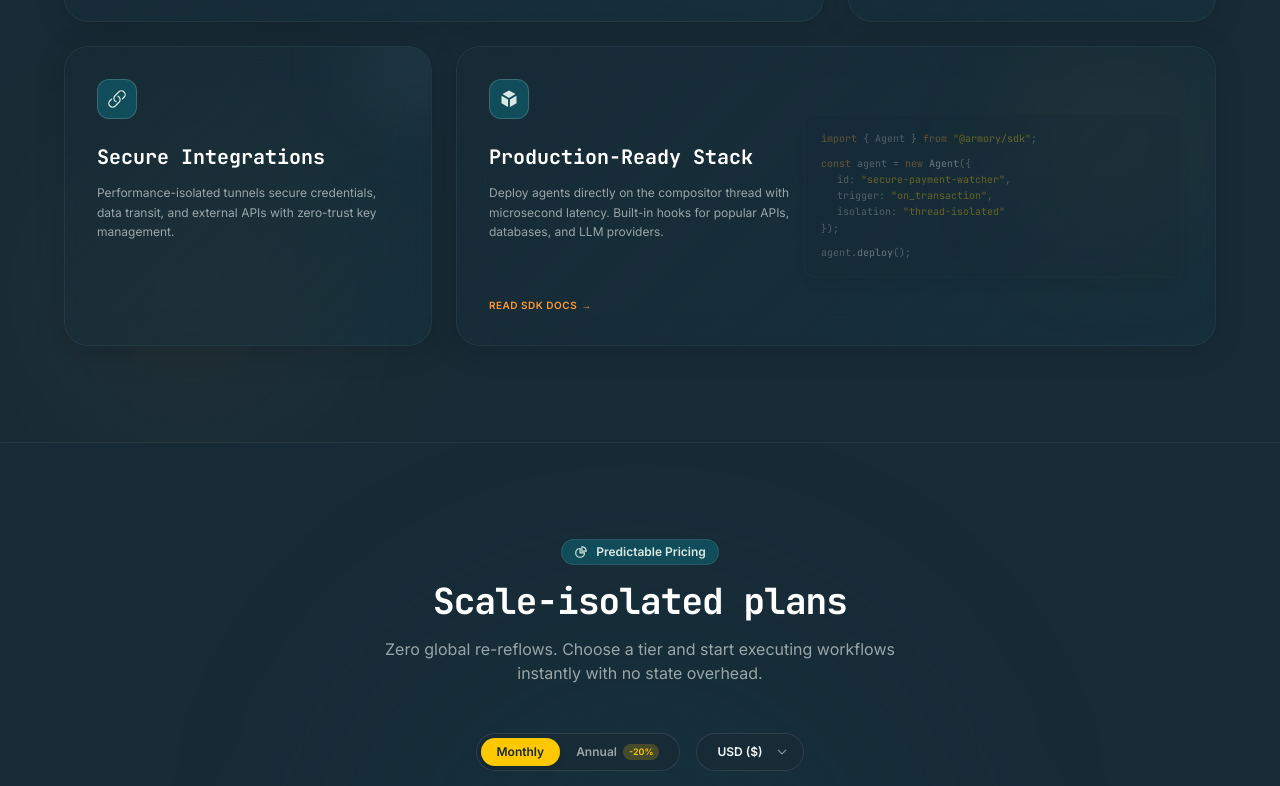
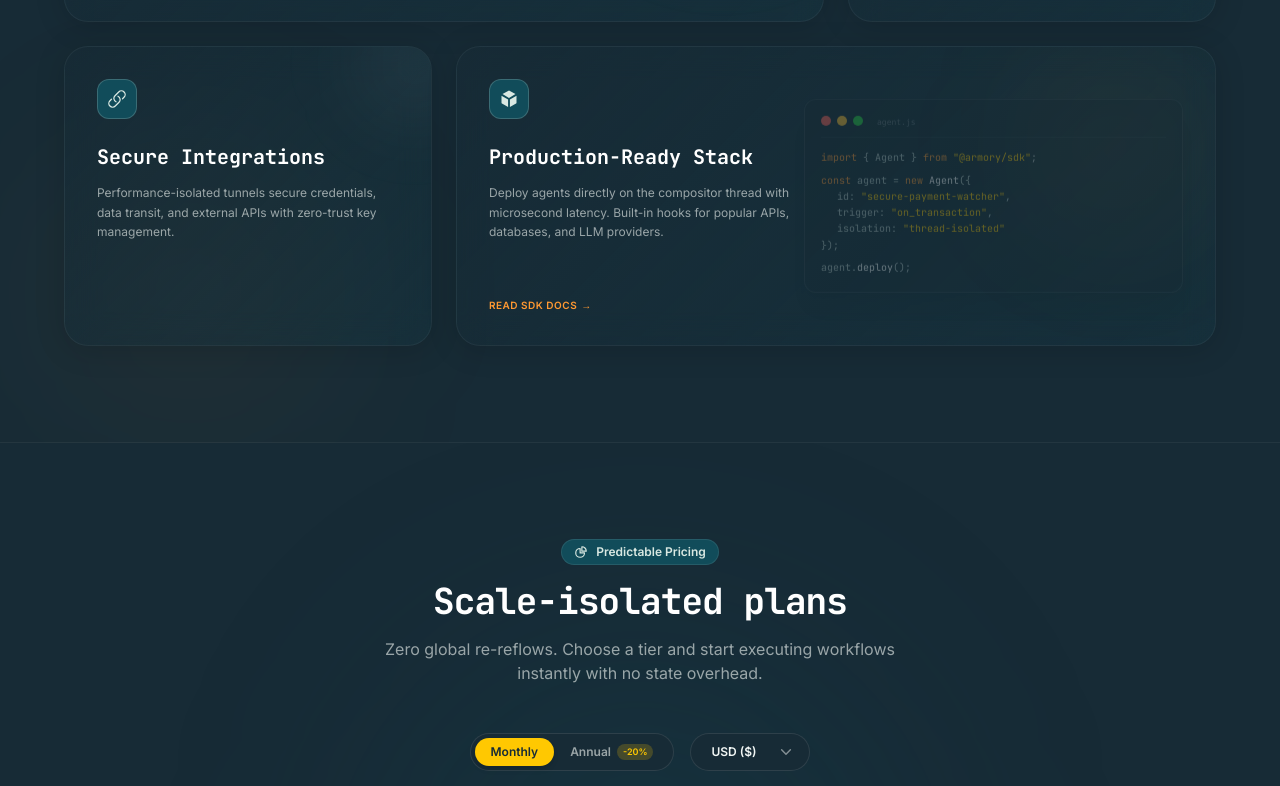
Before and after one commit to kittyboy06/FB_R1, a React (Vite) app: page / in a window 1280 px wide. Shown: the part 1334-2120 px from the top of the page. Built offline with nearby package versions, Linux system fonts and the light colour scheme.

Commit message:
style: implement custom currency selector, terminal mockups, and WAAPI digit transition animations

```diff
--- a/src/components/BentoGrid.jsx
+++ b/src/components/BentoGrid.jsx
@@ -122,15 +122,22 @@ export function BentoGrid() {
         <div className="absolute top-0 right-0 w-[200px] h-[200px] bg-deep-saffron/5 rounded-full blur-3xl pointer-events-none group-hover:bg-deep-saffron/10 transition-colors duration-300" />
 
         {/* SVG Graphic Background */}
-        <div className="absolute right-8 top-1/2 -translate-y-1/2 w-1/2 h-4/5 hidden sm:flex items-center justify-center opacity-35 group-hover:opacity-65 transition-opacity duration-300">
-          <div className="w-full text-left font-heading text-[10px] text-mystic-mint/80 bg-oceanic-noir/80 border border-arctic-powder/5 p-4 rounded-xl shadow-lg leading-relaxed select-text">
+        <div className="absolute right-8 top-1/2 -translate-y-1/2 w-1/2 h-4/5 hidden sm:flex items-center justify-center opacity-35 group-hover:opacity-65 transition-all duration-300">
+          <div className="w-full text-left font-heading text-[10px] text-mystic-mint/80 bg-oceanic-noir/90 border border-arctic-powder/10 p-4 rounded-xl shadow-xl leading-relaxed select-text relative overflow-hidden backdrop-blur-md">
+            {/* Terminal Window Controls */}
+            <div className="flex gap-1.5 mb-3 border-b border-arctic-powder/5 pb-2">
+              <span className="w-2.5 h-2.5 rounded-full bg-[#FF5F56] inline-block" />
+              <span className="w-2.5 h-2.5 rounded-full bg-[#FFBD2E] inline-block" />
+              <span className="w-2.5 h-2.5 rounded-full bg-[#27C93F] inline-block" />
+              <span className="text-[8px] text-arctic-powder/35 ml-2 font-mono">agent.js</span>
+            </div>
             <div><span className="text-deep-saffron">import</span> {"{ Agent }"} <span className="text-deep-saffron">from</span> <span className="text-forsythia">"@armory/sdk"</span>;</div>
-            <div className="mt-2"><span className="text-deep-saffron">const</span> agent = <span className="text-deep-saffron">new</span> <span className="text-white">Agent</span>({'{'}</div>
+            <div className="mt-1.5"><span className="text-deep-saffron">const</span> agent = <span className="text-deep-saffron">new</span> <span className="text-white">Agent</span>({'{'}</div>
             <div className="pl-4">id: <span className="text-forsythia">"secure-payment-watcher"</span>,</div>
             <div className="pl-4">trigger: <span className="text-forsythia">"on_transaction"</span>,</div>
             <div className="pl-4">isolation: <span className="text-forsythia">"thread-isolated"</span></div>
             <div>{'});'}</div>
-            <div className="mt-2">agent.<span className="text-white">deploy</span>();</div>
+            <div className="mt-1.5">agent.<span className="text-white">deploy</span>();</div>
           </div>
         </div>
 
--- a/src/components/CurrencySwitcher.jsx
+++ b/src/components/CurrencySwitcher.jsx
@@ -1,13 +1,16 @@
-import { useState } from 'react'
+import { useState, useEffect, useRef } from 'react'
 import { pricingStore } from '../store/PricingStore'
 
 export function CurrencySwitcher() {
   const [currency, setCurrency] = useState('USD')
   const [isAnnual, setIsAnnual] = useState(false)
+  const [isOpen, setIsOpen] = useState(false)
+  const dropdownRef = useRef(null)
 
   const handleCurrencyChange = (newCurrency) => {
     setCurrency(newCurrency)
     pricingStore.update(newCurrency, isAnnual)
+    setIsOpen(false)
   }
 
   const handleToggleBilling = () => {
@@ -16,13 +19,29 @@ export function CurrencySwitcher() {
     pricingStore.update(currency, newAnnual)
   }
 
+  useEffect(() => {
+    const handleClickOutside = (event) => {
+      if (dropdownRef.current && !dropdownRef.current.contains(event.target)) {
+        setIsOpen(false)
+      }
+    }
+    document.addEventListener('mousedown', handleClickOutside)
+    return () => document.removeEventListener('mousedown', handleClickOutside)
+  }, [])
+
+  const currencyLabels = {
+    USD: 'USD ($)',
+    INR: 'INR (₹)',
+    EUR: 'EUR (€)'
+  }
+
   return (
     <div className="flex flex-col sm:flex-row items-center gap-4 justify-center animate-fade-up select-none">
       {/* Billing Cycle Switch */}
       <div className="flex bg-oceanic-noir border border-arctic-powder/10 p-1 rounded-full items-center">
         <button
           onClick={() => isAnnual && handleToggleBilling()}
-          className={`px-4 py-1.5 rounded-full text-xs font-semibold transition-all duration-150 ${
+          className={`px-4 py-1.5 rounded-full text-xs font-semibold transition-all duration-200 cursor-pointer ${
             !isAnnual
               ? 'bg-forsythia text-oceanic-noir shadow-md font-bold'
               : 'text-arctic-powder/60 hover:text-arctic-powder'
@@ -32,36 +51,56 @@ export function CurrencySwitcher() {
         </button>
         <button
           onClick={() => !isAnnual && handleToggleBilling()}
-          className={`px-4 py-1.5 rounded-full text-xs font-semibold transition-all duration-150 flex items-center gap-1.5 ${
+          className={`px-4 py-1.5 rounded-full text-xs font-semibold transition-all duration-200 flex items-center gap-1.5 cursor-pointer ${
             isAnnual
               ? 'bg-forsythia text-oceanic-noir shadow-md font-bold'
               : 'text-arctic-powder/60 hover:text-arctic-powder'
           }`}
         >
           <span>Annual</span>
-          <span className={`px-1.5 py-0.5 text-[9px] rounded-full ${isAnnual ? 'bg-oceanic-noir text-forsythia' : 'bg-forsythia/20 text-forsythia'}`}>
+          <span className={`px-1.5 py-0.5 text-[9px] rounded-full transition-colors duration-200 ${isAnnual ? 'bg-oceanic-noir text-forsythia' : 'bg-forsythia/20 text-forsythia'}`}>
             -20%
           </span>
         </button>
       </div>
 
-      {/* Currency Switcher Dropdown */}
-      <div className="relative">
-        <select
-          value={currency}
-          onChange={(e) => handleCurrencyChange(e.target.value)}
-          className="appearance-none bg-oceanic-noir border border-arctic-powder/10 text-arctic-powder text-xs rounded-full px-5 py-2.5 pr-10 font-semibold focus:outline-none focus:border-forsythia/50 hover:border-arctic-powder/30 cursor-pointer transition-colors duration-150"
+      {/* Custom Currency Dropdown */}
+      <div className="relative" ref={dropdownRef}>
+        <button
+          onClick={() => setIsOpen(!isOpen)}
+          className="bg-oceanic-noir border border-arctic-powder/10 text-arctic-powder text-xs rounded-full px-5 py-2.5 pr-10 font-semibold focus:outline-none focus:border-forsythia/30 hover:border-arctic-powder/30 cursor-pointer transition-all duration-200 flex items-center gap-2 select-none min-w-[120px] justify-between relative"
         >
-          <option value="USD">USD ($)</option>
-          <option value="INR">INR (₹)</option>
-          <option value="EUR">EUR (€)</option>
-        </select>
-        {/* Dropdown Chevron */}
-        <div className="pointer-events-none absolute inset-y-0 right-0 flex items-center pr-4 text-arctic-powder/50">
-          <svg className="w-3 h-3 fill-none stroke-current" viewBox="0 0 24 24" strokeWidth="2.5">
-            <path strokeLinecap="round" strokeLinejoin="round" d="M19.5 8.25l-7.5 7.5-7.5-7.5" />
+          <span>{currencyLabels[currency]}</span>
+          {/* Custom animated chevron */}
+          <svg
+            className={`w-3.5 h-3.5 text-arctic-powder/50 transition-transform duration-200 absolute right-4 top-1/2 -translate-y-1/2 ${isOpen ? 'rotate-180 text-forsythia' : ''}`}
+            viewBox="0 0 24 24"
+            fill="none"
+            stroke="currentColor"
+            strokeWidth="2.5"
+          >
+            <path strokeLinecap="round" strokeLinejoin="round" d="m19.5 8.25-7.5 7.5-7.5-7.5" />
           </svg>
-        </div>
+        </button>
+
+        {/* Dropdown Options */}
+        {isOpen && (
+          <div className="absolute right-0 mt-2 w-full rounded-2xl bg-oceanic-noir border border-arctic-powder/10 shadow-xl z-50 overflow-hidden py-1.5 animate-fade-in animate-duration-200">
+            {Object.keys(currencyLabels).map((key) => (
+              <button
+                key={key}
+                onClick={() => handleCurrencyChange(key)}
+                className={`w-full px-4 py-2 text-left text-xs transition-colors duration-150 cursor-pointer ${
+                  currency === key
+                    ? 'bg-forsythia/10 text-forsythia font-bold border-l-2 border-forsythia'
+                    : 'text-arctic-powder/80 hover:bg-arctic-powder/5 hover:text-white'
+                }`}
+              >
+                {currencyLabels[key]}
+              </button>
+            ))}
+          </div>
+        )}
       </div>
     </div>
   )
--- a/src/store/PricingStore.js
+++ b/src/store/PricingStore.js
@@ -30,7 +30,18 @@ class PricingStore {
     const roundedPrice = Math.round(price)
     const formattedPrice = roundedPrice.toLocaleString()
 
+    const oldText = node.textContent
     node.textContent = `${symbol}${formattedPrice}`
+
+    if (oldText && oldText !== node.textContent && node.parentElement) {
+      node.parentElement.animate([
+        { transform: 'translateY(-4px)', opacity: 0.6, filter: 'blur(2px)' },
+        { transform: 'translateY(0)', opacity: 1, filter: 'blur(0)' }
+      ], {
+        duration: 220,
+        easing: 'cubic-bezier(0.16, 1, 0.3, 1)'
+      })
+    }
   }
 }
 
```
